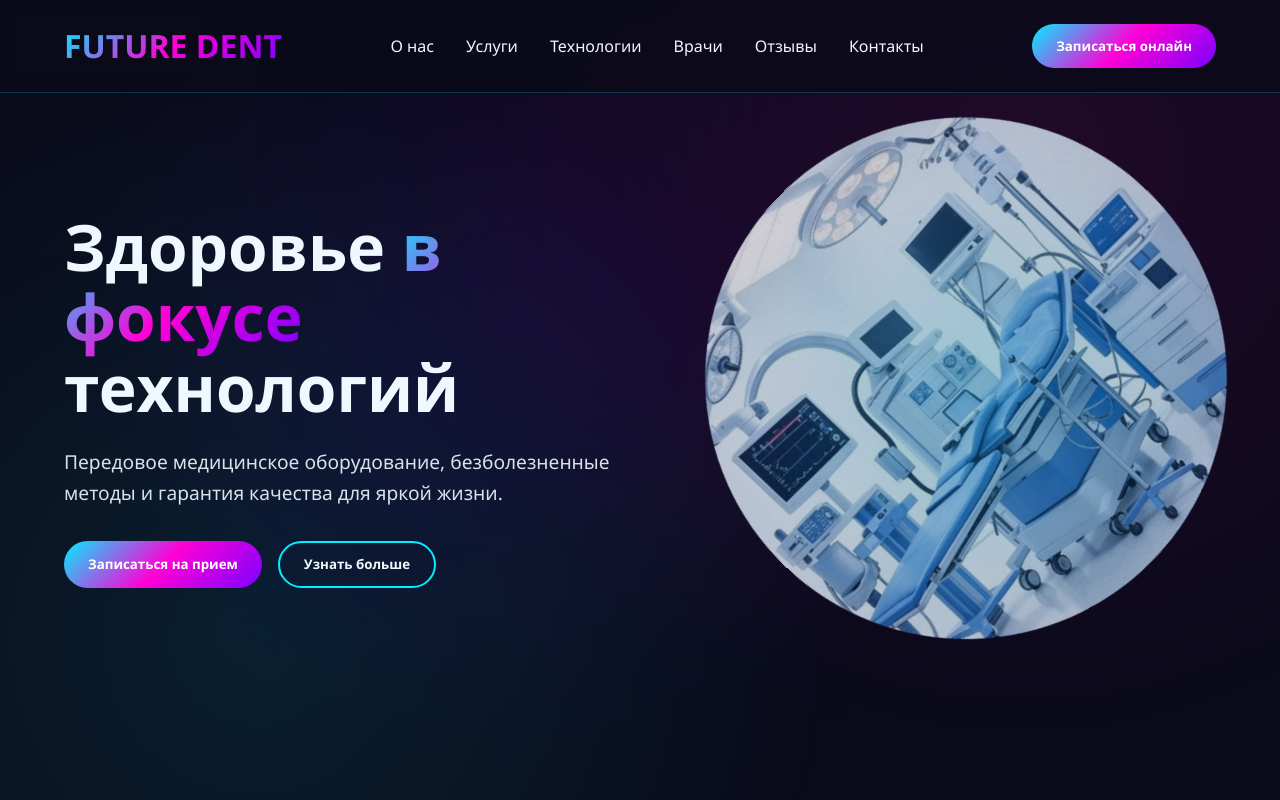
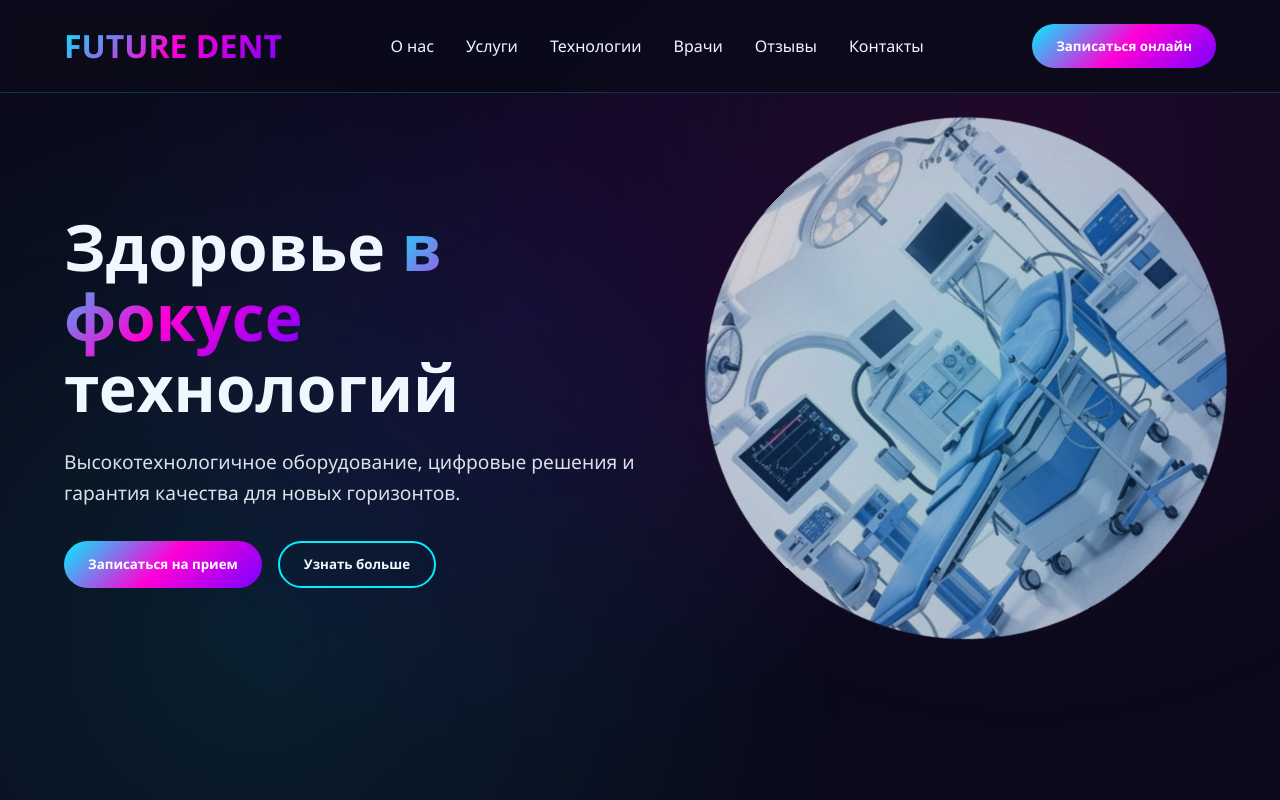
Before and after one commit to aimedtechkz/2, a plain HTML site: page index.html in a window 1280 px wide. Shown: the top 800 px of the page. Drawn offline with Linux system fonts and the light colour scheme.

Commit message:
Update index.html

```diff
--- a/index.html
+++ b/index.html
@@ -483,7 +483,7 @@
     <section class="hero">
         <div class="hero-content">
             <h1>Здоровье <span class="gradient-text">в фокусе </span>технологий</h1>
-            <p>Передовое медицинское оборудование, безболезненные методы и гарантия качества для яркой жизни.</p>
+            <p>Высокотехнологичное оборудование, цифровые решения и гарантия качества для новых горизонтов.</p>
             <div class="hero-buttons">
                 <button class="cta-button">Записаться на прием</button>
                 <button class="btn-secondary">Узнать больше</button>
```
